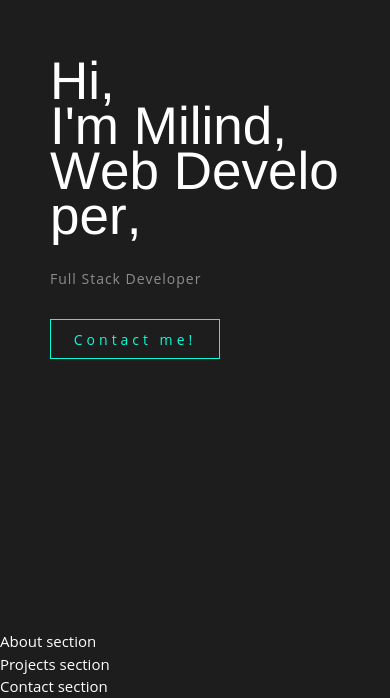
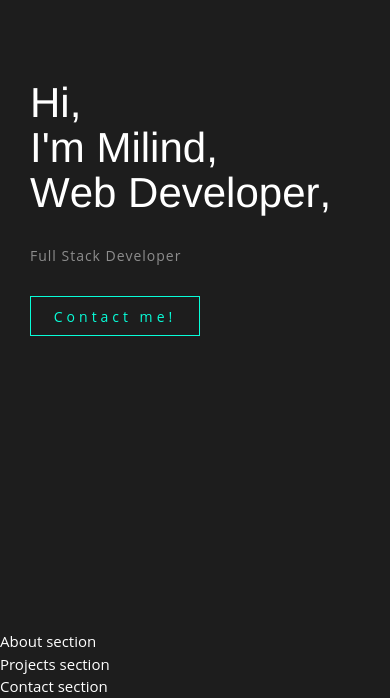
Before and after one commit to sambit-sunny/dev-portfolio, a React (Create React App) app: page / in a window 390 px wide. Shown: the part 214-912 px from the top of the page. Built offline with nearby package versions, Linux system fonts and the light colour scheme.

Commit message:
Fix font sizes

```diff
--- a/src/pages/Home/Home.css
+++ b/src/pages/Home/Home.css
@@ -34,7 +34,7 @@
     font-family: Helvetica;
     font-weight: 400;
     font-size: 10.3rem;
-    line-height: 8.7rem;
+    line-height: 9.7rem;
     position: relative;
 }
 
@@ -126,7 +126,7 @@
 
 @media screen and (max-width: 900px) {
     .heading {
-        font-size: 8rem;
+        font-size: 6.8rem;
         line-height: 7rem;
     }
 
@@ -140,13 +140,13 @@
         padding: 9rem 3rem;
     }
 
-    .text-zone {
-        padding-left: 0rem;
+    .section-full .text-zone {
+        padding-left: 0;
         padding-right: 0;
     }
 
     .heading {
-        font-size: 5.3rem;
+        font-size: 4.2rem;
         line-height: 4.5rem;
     }
 
@@ -171,7 +171,7 @@
 
 @media screen and (max-width: 380px) {
     .heading {
-        font-size: 4.2rem;
+        font-size: 3.6rem;
         line-height: 3.6rem;
     }
 
```
